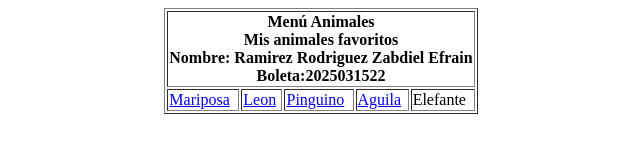
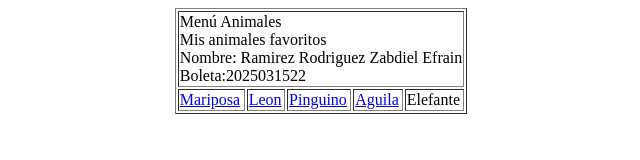
Before and after one commit to Zab2509/Animals, a plain HTML site: page menu animales.html in a window 1280 px wide. Shown: the whole page, without its empty margins (319-959 px from the left). Drawn offline with Linux system fonts and the light colour scheme.

Commit message:
Update menu animales.html

```diff
--- a/menu animales.html
+++ b/menu animales.html
@@ -5,11 +5,12 @@
 </head>
 <body>
 <center><table border=1>
-<th colspan="5">
+<td colspan="5">
 Menú Animales<br>
 Mis animales favoritos<br>
 Nombre: Ramirez Rodriguez Zabdiel Efrain<br>
 Boleta:2025031522
+</td>
 </tr>
 <tr>
 <td><a href="mariposa.html" target="Principal">Mariposa<a/></td>
```
